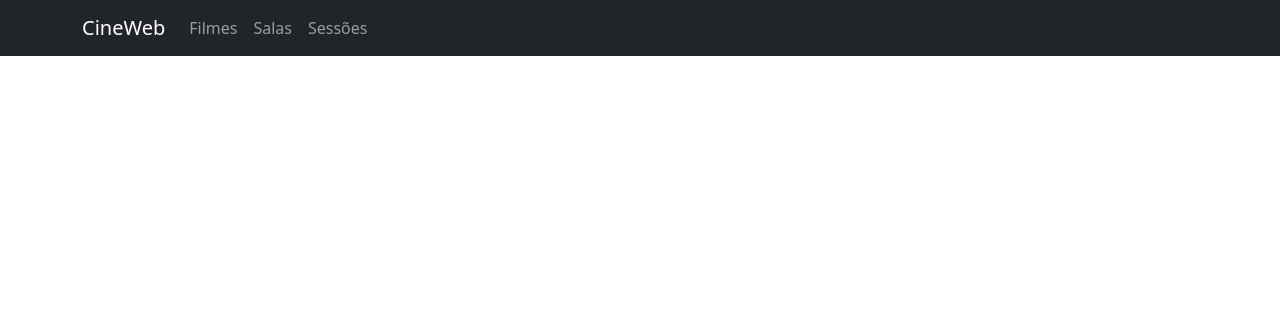
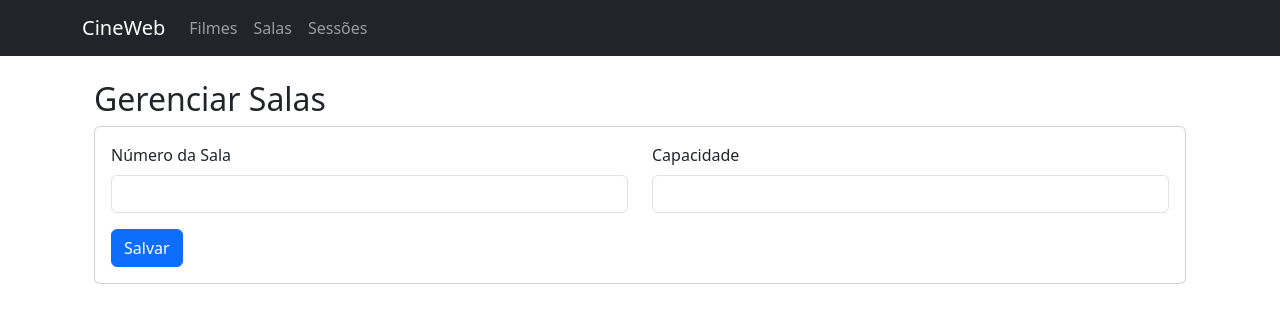
Before and after one commit to rovicz/Web-P2-Cinema, a React (Vite) app: page /salas in a window 1280 px wide. Shown: the top 322 px of the page. Built offline with nearby package versions, Linux system fonts and the light colour scheme; data requests are answered from the project's data file.

Commit message:
feat: creating salas page

```diff
--- a/src/App.tsx
+++ b/src/App.tsx
@@ -2,6 +2,7 @@ import { BrowserRouter as Router, Routes, Route } from "react-router-dom";
 import { Toaster } from "sonner";
 import { Navbar } from "./components/Navbar";
 import { Filmes } from "./pages/Filmes";
+import { Salas } from "./pages/Salas";
 
 function App() {
   return (
@@ -10,6 +11,7 @@ function App() {
       <main className="container mt-4">
         <Routes>
           <Route path="/filmes" element={<Filmes />} />
+          <Route path="/salas" element={<Salas />} />
           <Route path="/" element={<Filmes />} />
         </Routes>
       </main>
--- /dev/null
+++ b/src/pages/Salas.tsx
@@ -0,0 +1,95 @@
+import { useState, useEffect } from "react";
+import { z } from "zod";
+import { toast } from "sonner";
+import { type Sala, salaSchema } from "../types";
+
+export function Salas() {
+  const [salas, setSalas] = useState<Sala[]>([]);
+  const [formData, setFormData] = useState({ numero: 0, capacidade: 0 });
+  const [errors, setErrors] = useState<{ [key: string]: string }>({});
+
+  useEffect(() => {
+    fetch("http://localhost:3000/salas")
+      .then((r) => r.json())
+      .then(setSalas);
+  }, []);
+
+  const handleSubmit = async (e: React.FormEvent) => {
+    e.preventDefault();
+    try {
+      const dadosValidos = salaSchema.parse(formData);
+      setErrors({});
+      await fetch("http://localhost:3000/salas", {
+        method: "POST",
+        headers: { "Content-Type": "application/json" },
+        body: JSON.stringify(dadosValidos),
+      });
+      toast.success("Sala cadastrada!");
+      window.location.reload();
+    } catch (err) {
+      if (err instanceof z.ZodError) {
+        const fieldErrors: { [key: string]: string } = {};
+        err.issues.forEach((error) => {
+          fieldErrors[error.path[0] as string] = error.message;
+        });
+        setErrors(fieldErrors);
+      }
+    }
+  };
+
+  return (
+    <div className="container">
+      <h2>Gerenciar Salas</h2>
+      <form onSubmit={handleSubmit} className="card p-3 mb-4">
+        <div className="row">
+          <div className="col-md-6">
+            <label className="form-label">Número da Sala</label>
+            <input
+              type="number"
+              className={`form-control ${errors.numero ? "is-invalid" : ""}`}
+              onChange={(e) =>
+                setFormData({ ...formData, numero: Number(e.target.value) })
+              }
+            />
+            {errors.numero && (
+              <div className="invalid-feedback">{errors.numero}</div>
+            )}
+          </div>
+          <div className="col-md-6">
+            <label className="form-label">Capacidade</label>
+            <input
+              type="number"
+              className={`form-control ${
+                errors.capacidade ? "is-invalid" : ""
+              }`}
+              onChange={(e) =>
+                setFormData({ ...formData, capacidade: Number(e.target.value) })
+              }
+            />
+            {errors.capacidade && (
+              <div className="invalid-feedback">{errors.capacidade}</div>
+            )}
+          </div>
+          <div className="col-12 mt-3">
+            <button type="submit" className="btn btn-primary">
+              Salvar
+            </button>
+          </div>
+        </div>
+      </form>
+      <ul className="list-group">
+        {salas.map((sala) => (
+          <li
+            key={sala.id}
+            className="list-group-item d-flex justify-content-between align-items-center"
+          >
+            Sala {sala.numero}
+            <span className="badge bg-secondary rounded-pill">
+              Cap: {sala.capacidade}
+            </span>
+          </li>
+        ))}
+      </ul>
+    </div>
+  );
+}
```
